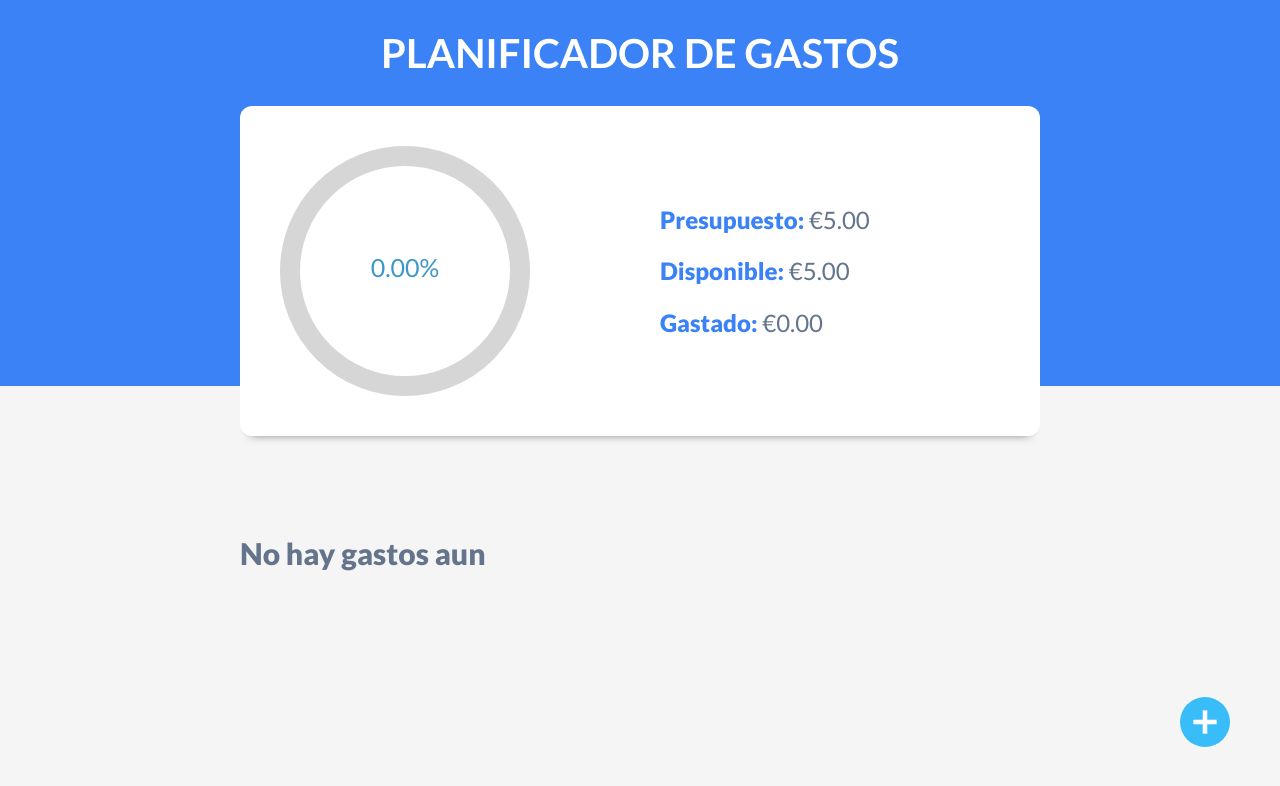
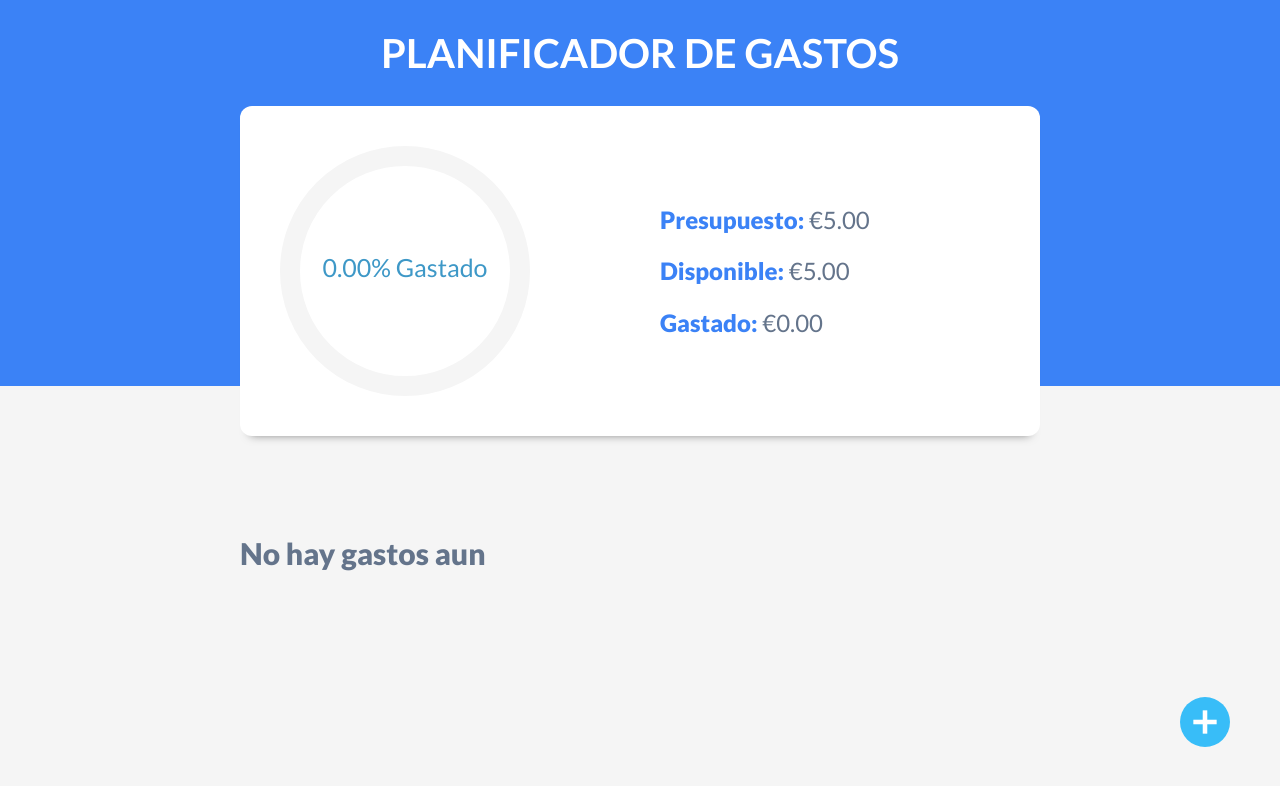
Before and after one commit to aguscolaizzo/control-gastos, a React (Vite) app: page / in a window 1280 px wide. Both pictures are taken after typing "5" into the empty fields and a click on the input "Añadir". Shown: the top 786 px of the page. Built offline with nearby package versions, Linux system fonts and the light colour scheme.

Commit message:
Mejorando el grafico

```diff
--- a/src/components/ControlPresupuesto.jsx
+++ b/src/components/ControlPresupuesto.jsx
@@ -1,5 +1,5 @@
 import { useState, useEffect } from "react"
-import { CircularProgressbar } from 'react-circular-progressbar'
+import { CircularProgressbar, buildStyles } from 'react-circular-progressbar'
 import "react-circular-progressbar/dist/styles.css"
 
 
@@ -40,7 +40,11 @@
         <div>
         <CircularProgressbar
           value={porcentaje}
-          text={`${porcentaje}%`}
+          styles={buildStyles({
+            pathColor:'#3b82f6',
+            trailColor: '#f5f5f5'
+          })}
+          text={`${porcentaje}% Gastado`}
         />
         </div>
         <div className='contenido-presupuesto'>
```
Also changed, not shown: 1 other file (tests, documents, lock files or other folders).
